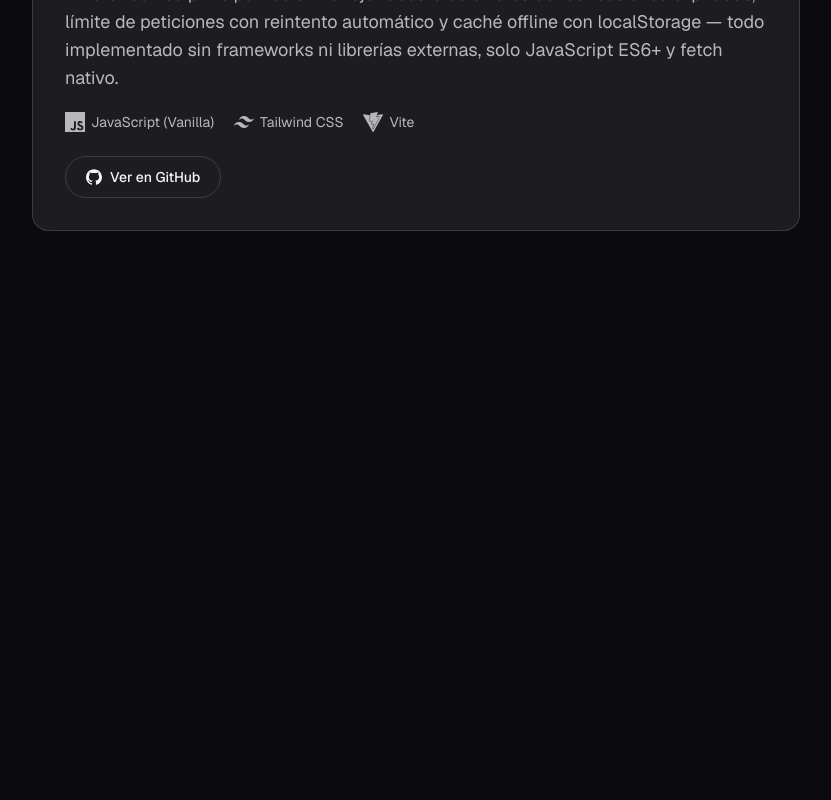
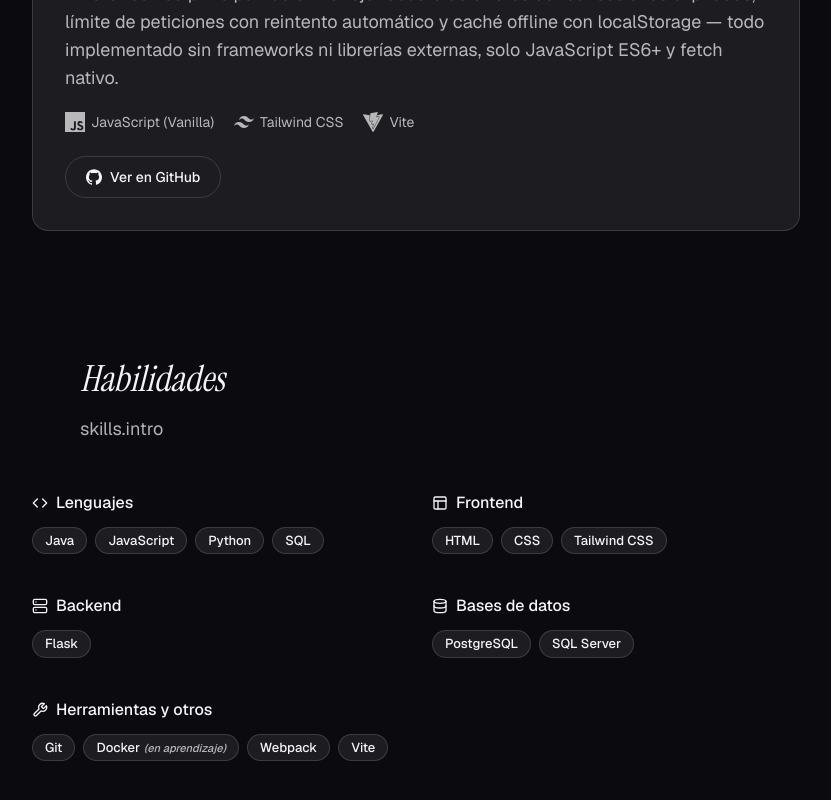
Before and after one commit to fabwz/portfolio, a Next.js app: page / in a window 1280 px wide. Shown: the part 1864-2664 px from the top of the page, without its empty margins (224-1055 px from the left). Before the commit the page ends 2159 px from the top, so only its background shows below. Built offline with nearby package versions, Linux system fonts and the light colour scheme.

Commit message:
feat(skills): add Skills section with badges, intro text, and category icons

```diff
--- a/src/app/page.tsx
+++ b/src/app/page.tsx
@@ -1,6 +1,7 @@
 import { About } from "@/components/sections/About";
 import { Hero } from "@/components/sections/Hero";
 import { Projects } from "@/components/sections/Projects";
+import { Skills } from "@/components/sections/Skills";
 
 export default function Home() {
   return (
@@ -14,6 +15,9 @@ export default function Home() {
       <section id="projects">
         <Projects />
       </section>
+      <section id="skills">
+        <Skills />
+      </section>
     </main>
   );
 }
--- /dev/null
+++ b/src/components/sections/Skills.tsx
@@ -0,0 +1,71 @@
+"use client";
+
+import type { IconType } from "react-icons";
+import {
+  FiCode,
+  FiDatabase,
+  FiLayout,
+  FiServer,
+  FiTool,
+} from "react-icons/fi";
+import { Badge } from "@/components/ui/Badge";
+import { skillCategories } from "@/data/skills";
+import { useScrollReveal } from "@/hooks/useScrollReveal";
+import { useTranslation } from "@/lib/i18n/useTranslation";
+import type { DictionaryKey } from "@/lib/i18n/dictionary";
+
+// DESIGN.md "Skills category icons" — generic/conceptual icons via
+// react-icons/fi, keyed by category label key.
+const CATEGORY_ICONS: Partial<Record<DictionaryKey, IconType>> = {
+  "skills.languages": FiCode,
+  "skills.frontend": FiLayout,
+  "skills.backend": FiServer,
+  "skills.databases": FiDatabase,
+  "skills.tools": FiTool,
+};
+
+export function Skills() {
+  const { t } = useTranslation();
+  const { ref, isRevealed } = useScrollReveal<HTMLDivElement>();
+
+  return (
+    <div
+      ref={ref}
+      data-revealed={isRevealed}
+      className="scroll-reveal relative z-[5] mx-auto max-w-6xl px-4 py-16 md:px-8"
+    >
+      <h2 className="text-text-primary mx-auto max-w-2xl font-serif text-3xl italic sm:text-4xl">
+        {t("nav.skills")}
+      </h2>
+      <p className="text-text-secondary mx-auto mt-4 max-w-2xl text-base sm:text-lg">
+        {t("skills.intro")}
+      </p>
+
+      <div className="mx-auto mt-12 grid max-w-3xl grid-cols-1 gap-x-8 gap-y-10 sm:grid-cols-2">
+        {skillCategories.map((category) => {
+          const Icon = CATEGORY_ICONS[category.labelKey];
+          return (
+            <div key={category.labelKey}>
+              <h3 className="text-text-primary flex items-center gap-2 text-base font-medium">
+                {Icon && <Icon className="h-4 w-4" aria-hidden="true" />}
+                {t(category.labelKey)}
+              </h3>
+              <div className="mt-3 flex flex-wrap gap-2">
+                {category.items.map((item) => (
+                  <Badge key={item}>
+                    {item}
+                    {item === category.learningItem && (
+                      <span className="text-text-secondary ml-1 text-[11px] italic">
+                        ({t("skills.learning_tag")})
+                      </span>
+                    )}
+                  </Badge>
+                ))}
+              </div>
+            </div>
+          );
+        })}
+      </div>
+    </div>
+  );
+}
```
